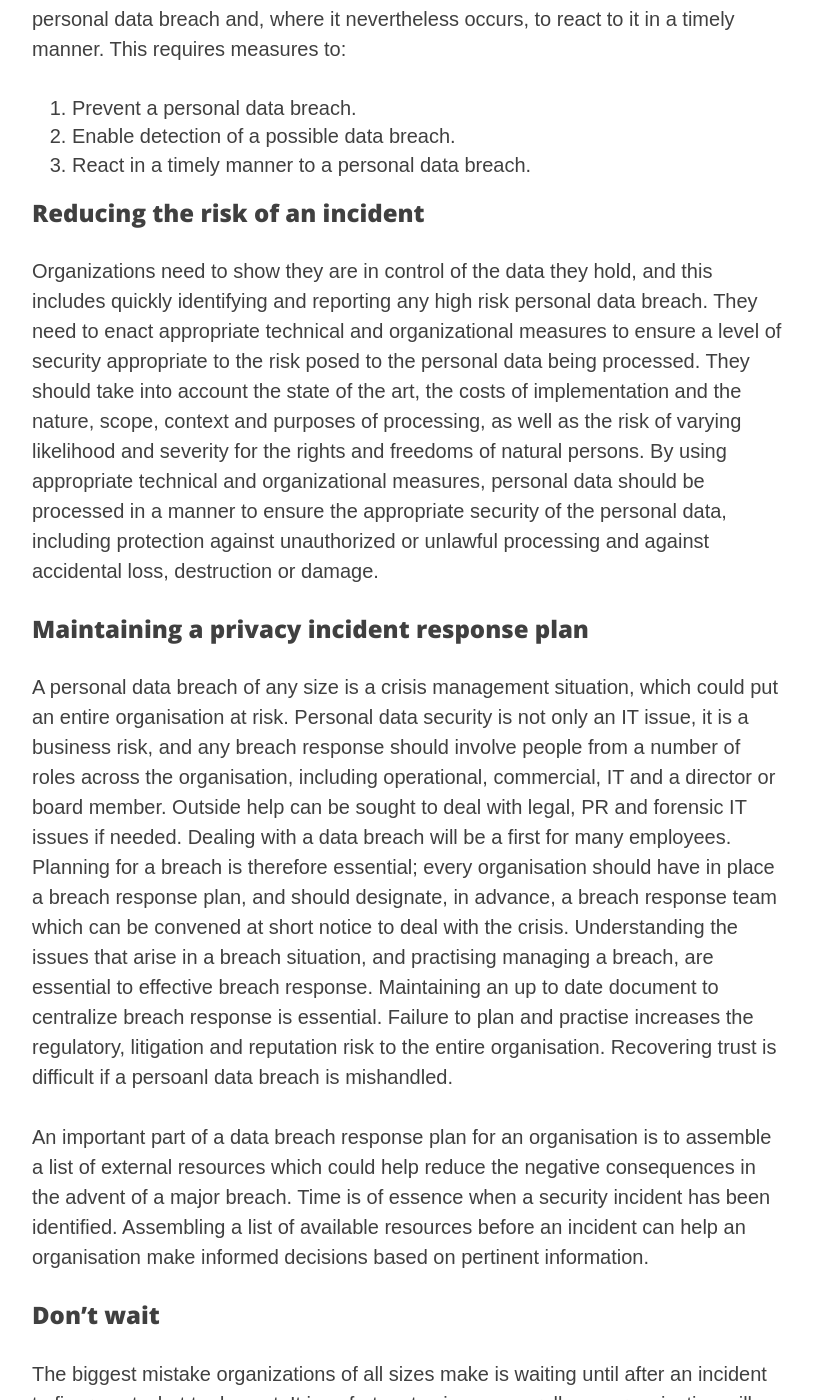
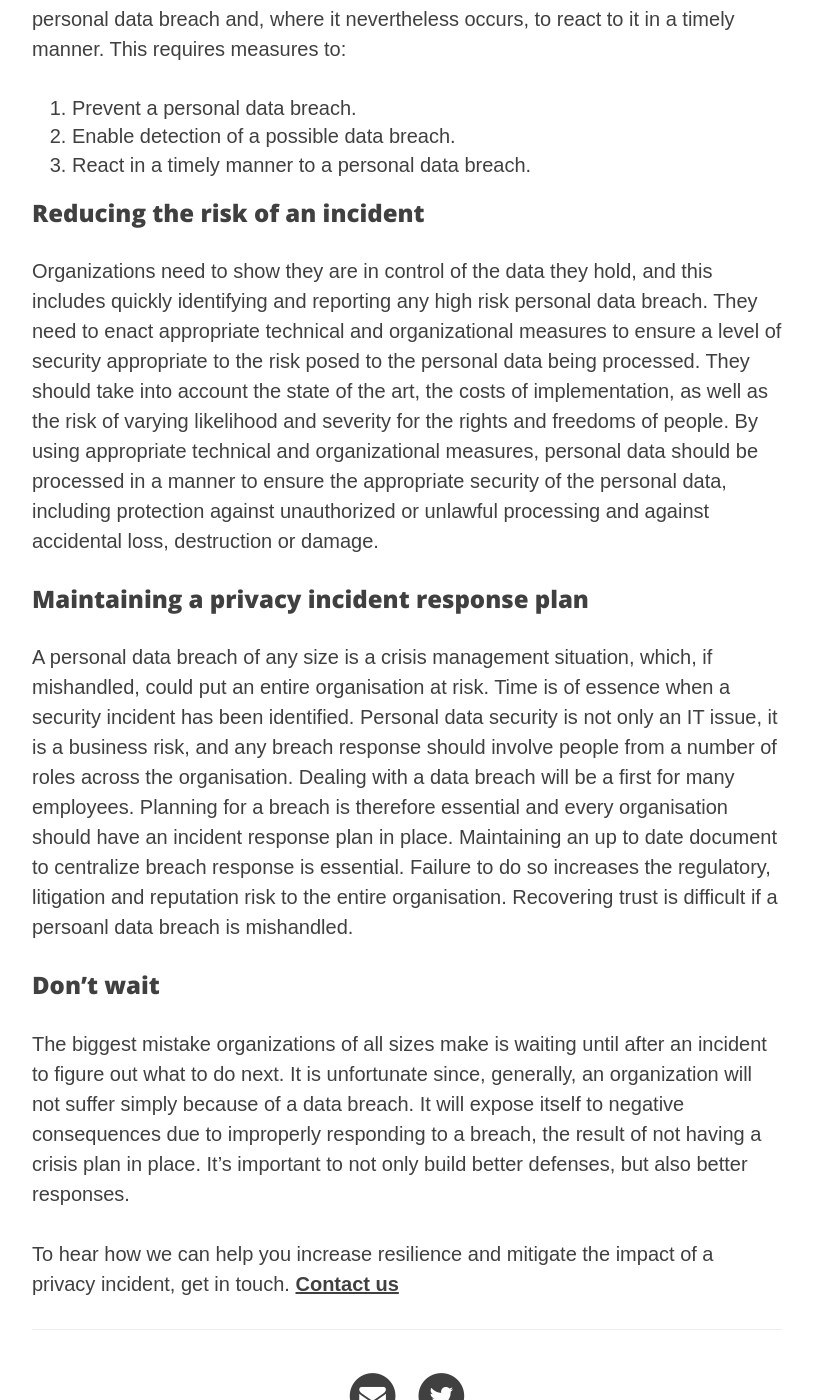
Before and after one commit to riod4/resources, a Jekyll site: the page built from _services/ensure-continuity-service.md, in a window 1280 px wide and 1400 px high, scrolled down 1062 px. Shown: the whole window, without its empty margins (233-1046 px from the left). Built offline with Jekyll 4.4.1, drawn with Linux system fonts in a browser that asks for light colours; nearby versions of some CDN libraries.

Commit message:
15-02-2020 v02

```diff
--- a/_services/ensure-continuity-service.md
+++ b/_services/ensure-continuity-service.md
@@ -25,12 +25,10 @@ If an organization processes personal data it must have in place appropriate tec
 
 
 ### Reducing the risk of an incident
-Organizations need to show they are in control of the data they hold, and this includes quickly identifying and reporting any high risk personal data breach. They need to enact appropriate technical and organizational measures to ensure a level of security appropriate to the risk posed to the personal data being processed. They should take into account the state of the art, the costs of implementation and the nature, scope, context and purposes of processing, as well as the risk of varying likelihood and severity for the rights and freedoms of natural persons. By using appropriate technical and organizational measures, personal data should be processed in a manner to ensure the appropriate security of the personal data, including protection against unauthorized or unlawful processing and against accidental loss, destruction or damage.
+Organizations need to show they are in control of the data they hold, and this includes quickly identifying and reporting any high risk personal data breach. They need to enact appropriate technical and organizational measures to ensure a level of security appropriate to the risk posed to the personal data being processed. They should take into account the state of the art, the costs of implementation, as well as the risk of varying likelihood and severity for the rights and freedoms of people. By using appropriate technical and organizational measures, personal data should be processed in a manner to ensure the appropriate security of the personal data, including protection against unauthorized or unlawful processing and against accidental loss, destruction or damage.
 
 ### Maintaining a privacy incident response plan
-A personal data breach of any size is a crisis management situation, which could put an entire organisation at risk. Personal data security is not only an IT issue, it is a business risk, and any breach response should involve people from a number of roles across the organisation, including operational, commercial, IT and a director or board member. Outside help can be sought to deal with legal, PR and forensic IT issues if needed. Dealing with a data breach will be a first for many employees. Planning for a breach is therefore essential; every organisation should have in place a breach response plan, and should designate, in advance, a breach response team which can be convened at short notice to deal with the crisis. Understanding the issues that arise in a breach situation, and practising managing a breach, are essential to effective breach response. Maintaining an up to date document to centralize breach response is essential. Failure to plan and practise increases the regulatory, litigation and reputation risk to the entire organisation. Recovering trust is difficult if a persoanl data breach is mishandled.
-
-An important part of a data breach response plan for an organisation is to assemble a list of external resources which could help reduce the negative consequences in the advent of a major breach. Time is of essence when a security incident has been identified. Assembling a list of available resources before an incident can help an organisation make informed decisions based on pertinent information.
+A personal data breach of any size is a crisis management situation, which, if mishandled, could put an entire organisation at risk. Time is of essence when a security incident has been identified. Personal data security is not only an IT issue, it is a business risk, and any breach response should involve people from a number of roles across the organisation. Dealing with a data breach will be a first for many employees. Planning for a breach is therefore essential and every organisation should have an incident response plan in place. Maintaining an up to date document to centralize breach response is essential. Failure to do so increases the regulatory, litigation and reputation risk to the entire organisation. Recovering trust is difficult if a persoanl data breach is mishandled.
 
 ### Don't wait
 
```
